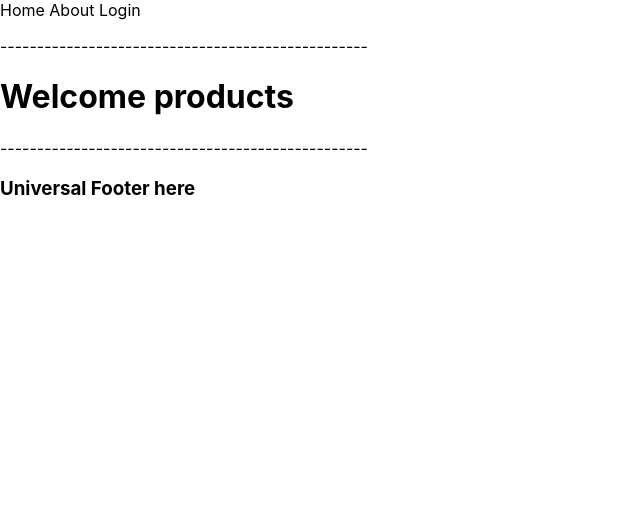
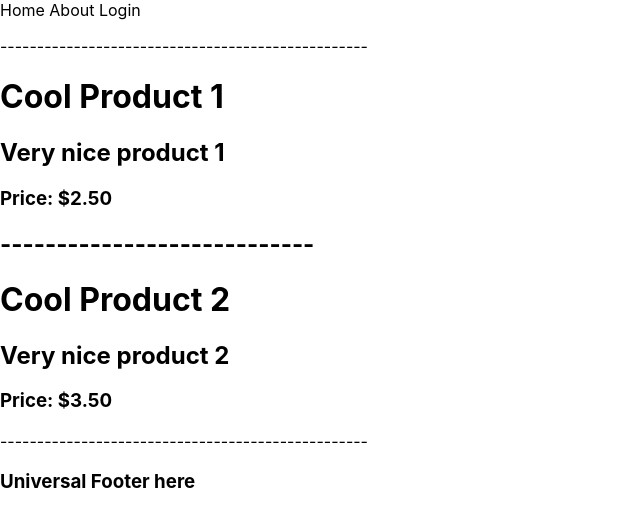
Before and after one commit to NeoMH1991/ecommerce, a Next.js app: page /products in a window 1280 px wide. Shown: the top 526 px of the page, without its empty margins (0-640 px from the left). Built offline with nearby package versions, Linux system fonts and the light colour scheme.

Commit message:
added product page

```diff
--- /dev/null
+++ b/pages/products.js
@@ -0,0 +1,21 @@
+import React from "react";
+
+function Products() {
+  return (
+    <div>
+      <div className="product1">
+        <h1>Cool Product 1</h1>
+        <h2>Very nice product 1</h2>
+        <h3>Price: $2.50</h3>
+      </div>
+      <h2>----------------------------</h2>
+      <div className="product2">
+        <h1>Cool Product 2</h1>
+        <h2>Very nice product 2</h2>
+        <h3>Price: $3.50</h3>
+      </div>
+    </div>
+  );
+}
+
+export default Products;
```
